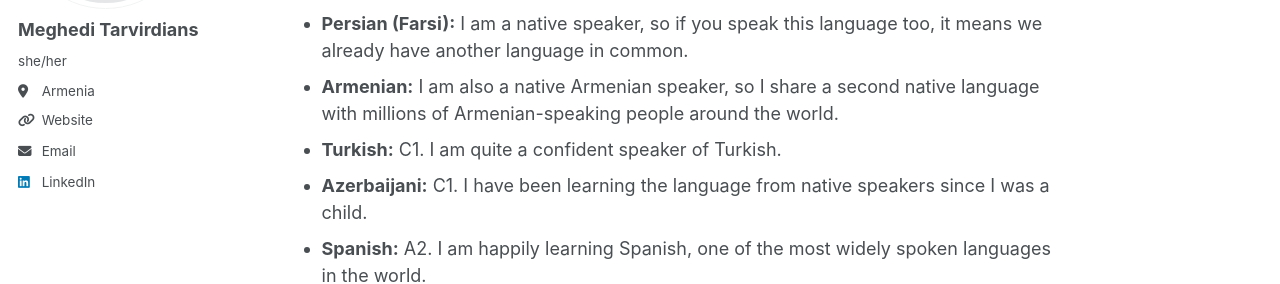
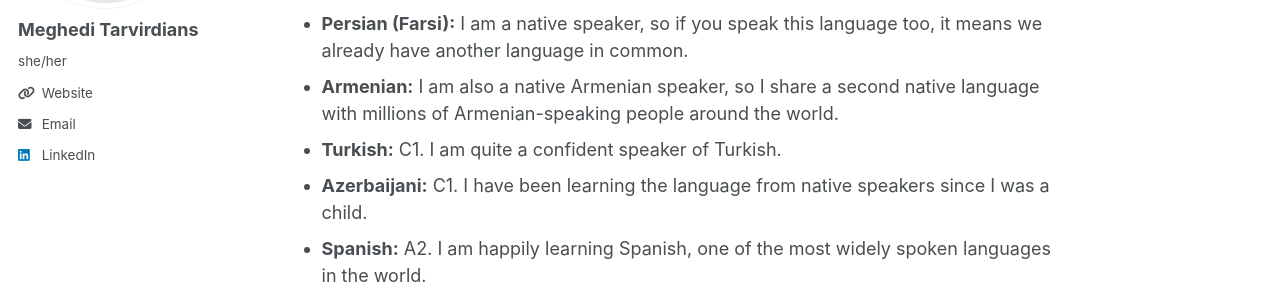
Before and after one commit to MeghediT/MeghediT.github.io, a Jekyll site: the page built from _pages/about.md, in a window 1280 px wide. Shown: the part 267-551 px from the top of the page. Built offline with Jekyll 4.4.1, drawn with Linux system fonts in a browser that asks for light colours; a style sheet for code colours, icons or effects is not loaded.

Commit message:
Comment out location in _config.yml
Comment out the location field in the config file.

```diff
--- a/_config.yml
+++ b/_config.yml
@@ -15,7 +15,7 @@ author:
   name             : "Meghedi Tarvirdians"
   pronouns         : "she/her"
   # bio              : "English Teacher"
-  location         : "Armenia"
+  # location         : "Armenia"
   email            : "tarverdian.mt@gmail.com"
   uri              : "https://www.italki.com/en/teacher/her-profile-link"
   linkedin         : "meghedi-tarvirdians-b81956250"
```
